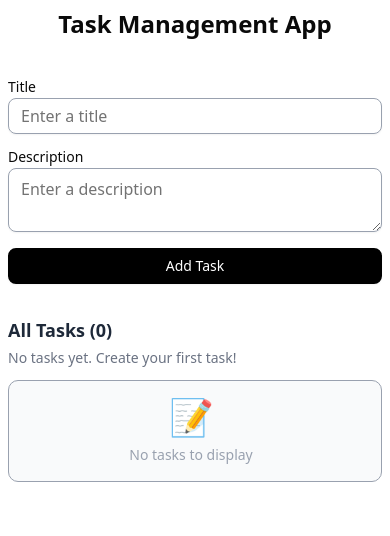
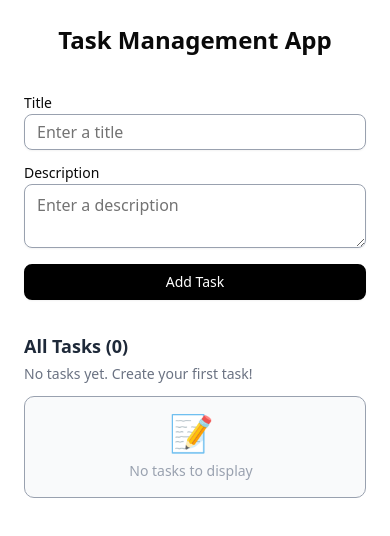
Before and after one commit to VivekDahiya06/Task-Management-System, a Next.js app: page / in a window 390 px wide. Shown: the top 536 px of the page. Built offline with nearby package versions, Linux system fonts and the light colour scheme.

Commit message:
Made a few changes to the layout.

```diff
--- a/src/app/(home)/_components/TaskForm.tsx
+++ b/src/app/(home)/_components/TaskForm.tsx
@@ -35,7 +35,7 @@ const TaskForm = () => {
 
 
     return (
-        <form onSubmit={handleSubmit(onSubmit)} className='w-full max-w-md'>
+        <form onSubmit={handleSubmit(onSubmit)} className='w-full'>
             <div className='mb-4'>
                 <Label id='title' htmlFor='title'>Title</Label>
                 <Input
--- a/src/app/(home)/page.tsx
+++ b/src/app/(home)/page.tsx
@@ -3,7 +3,7 @@ import ShowTasks from './_components/ShowTasks'
 
 const Home = () => {
   return (
-    <main className='flex flex-col min-h-screen p-2 sm:p-4 overflow-hidden'>
+    <main className='flex flex-col min-h-screen p-6 md:p-4 overflow-hidden'>
       <div className='flex-shrink-0 mb-8'>
         <h1 className='text-2xl font-bold text-center'>Task Management App</h1>
       </div>
```
